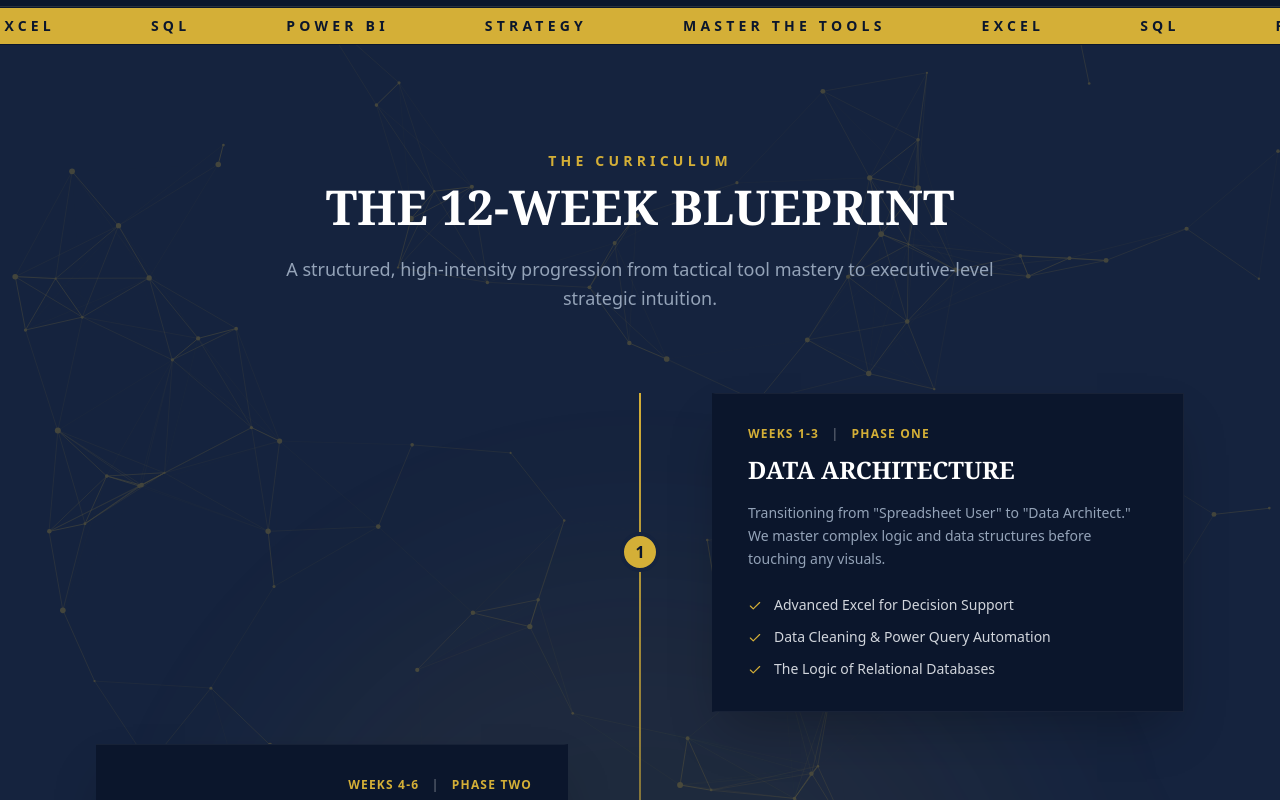
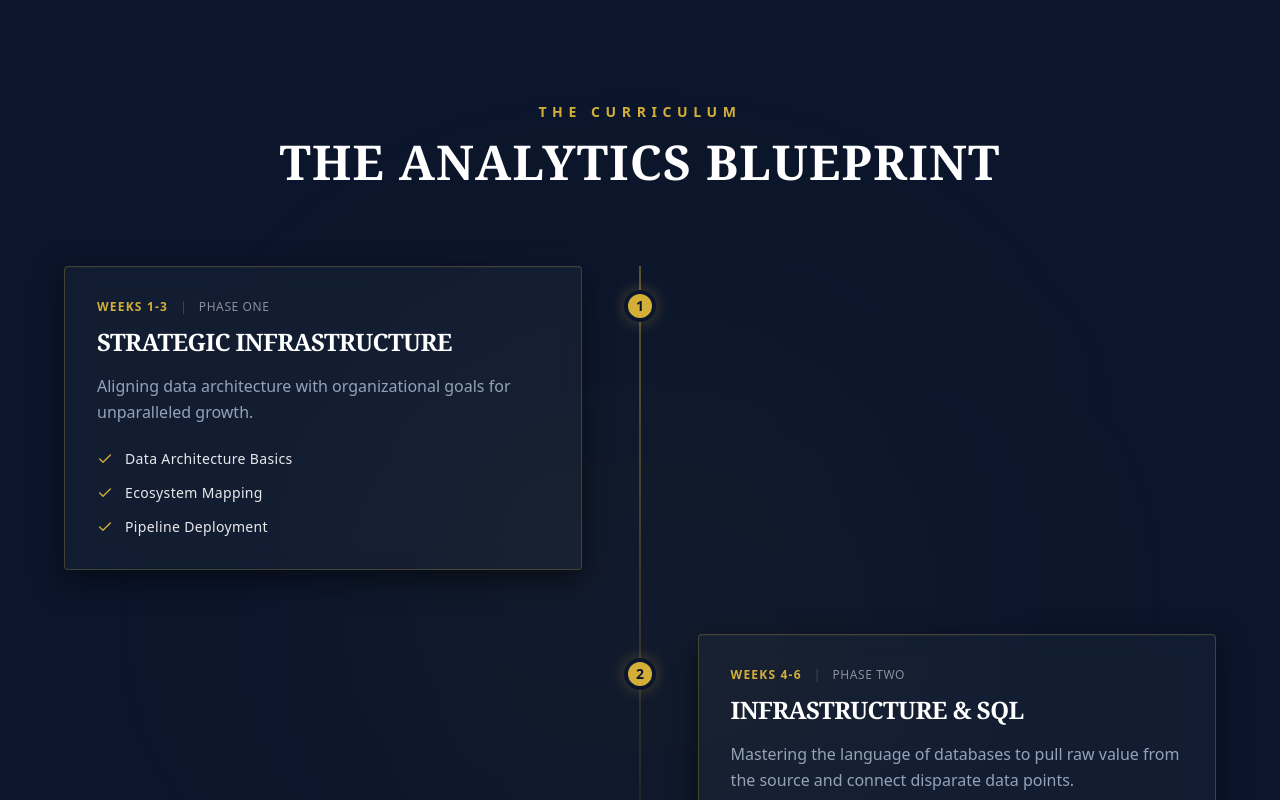
Before and after one commit to Reino-Limited/Reino-Website, a React (Vite) app: page / in a window 1280 px wide. Shown: the part 1500-2300 px from the top of the page. Built offline with nearby package versions, Linux system fonts and the light colour scheme.

Commit message:
Update Curriculum.tsx

```diff
--- a/src/components/Curriculum.tsx
+++ b/src/components/Curriculum.tsx
@@ -1,139 +1,142 @@
-import { Check, Flag } from 'lucide-react';
+import { Check } from 'lucide-react';
 import { motion } from 'motion/react';
-import Particles from './Particles';
 
-const curriculumPhases = [
+const curriculumData = [
   {
-    week: 'Weeks 1-3',
-    phase: 'Phase One',
-    title: 'Data Architecture',
-    description: 'Transitioning from "Spreadsheet User" to "Data Architect." We master complex logic and data structures before touching any visuals.',
-    items: [
-      'Advanced Excel for Decision Support',
-      'Data Cleaning & Power Query Automation',
-      'The Logic of Relational Databases'
-    ]
+    weeks: "Weeks 1-3",
+    phase: "Phase One",
+    title: "Strategic Infrastructure",
+    description: "Aligning data architecture with organizational goals for unparalleled growth.",
+    points: ["Data Architecture Basics", "Ecosystem Mapping", "Pipeline Deployment"]
   },
   {
-    week: 'Weeks 4-6',
-    phase: 'Phase Two',
-    title: 'Infrastructure & SQL',
-    description: 'Mastering the language of databases to pull raw value from the source and connect disparate data points.',
-    items: [
-      'SQL Foundations',
-      'Advanced Joins & Aggregations',
-      'Corporate Query Optimization'
-    ],
-    align: 'right'
+    weeks: "Weeks 4-6",
+    phase: "Phase Two",
+    title: "Infrastructure & SQL",
+    description: "Mastering the language of databases to pull raw value from the source and connect disparate data points.",
+    points: ["SQL Foundations", "Advanced Joins & Aggregations", "Corporate Query Optimization"]
   },
   {
-    week: 'Weeks 7-9',
-    phase: 'Phase Three',
-    title: 'Executive Visualization',
-    description: 'Power BI and the psychology of the "Boardroom View." We build cinematic dashboards that drive immediate action.',
-    items: [
-      'DAX Modeling & Complex KPIs',
-      'High-Fidelity UI/UX Dashboard Design',
-      'The "Decision Intelligence" Storytelling Framework'
-    ]
-  },
-  {
-    week: 'Weeks 10-12',
-    phase: 'Phase Four',
-    title: 'The "War Room"',
-    description: 'The culmination of the Master Trifecta. You will select a high-stakes business problem, solve it, and defend your logic.',
-    items: [
-      'Capstone Kickoff: Real-World Business Cases',
-      'The Iteration Loop (Live Strategy Defense)',
-      'The Grand Presentation & Portfolio Delivery'
-    ],
-    align: 'right',
-    icon: Flag
+    weeks: "Weeks 7-9",
+    phase: "Phase Three",
+    title: "Executive Visualization",
+    description: "Power BI and the psychology of data storytelling for executive presentation.",
+    points: ["Dashboard Wireframing", "DAX Executive Metrics", "The Boardroom Pitch"]
   }
 ];
 
 export default function Curriculum() {
   return (
-    <section id="curriculum" className="py-24 bg-reino-navy-light relative border-t border-reino-gold/10 z-20 overflow-hidden">
-      {/* Light Particle Background */}
-      <div className="absolute inset-0 opacity-30 pointer-events-none h-full w-full">
-        <Particles />
+    <section className="bg-reino-navy py-24 px-4 relative overflow-hidden">
+      {/* Premium Background Lighting Orb */}
+      <div className="absolute top-1/4 left-1/2 -translate-x-1/2 w-[500px] h-[500px] bg-reino-gold/5 blur-[150px] pointer-events-none rounded-full" />
+
+      <div className="max-w-4xl mx-auto text-center mb-20 relative z-10">
+        <span className="text-reino-gold text-sm font-bold tracking-[0.4em] uppercase mb-4 block">
+          The Curriculum
+        </span>
+        <h2 className="text-white text-3xl md:text-5xl font-serif font-semibold uppercase tracking-wide">
+          The Analytics Blueprint
+        </h2>
       </div>
 
-      {/* Marquee */}
-      <div className="absolute top-0 left-0 w-full bg-reino-gold py-2 overflow-hidden z-40 border-y border-reino-navy">
-        <div className="whitespace-nowrap animate-marquee flex items-center">
-          {[1, 2, 3].map((i) => (
-            <div key={i} className="flex items-center">
-              <span className="text-reino-navy font-extrabold text-sm uppercase tracking-[0.3em] mx-12">Master The Tools</span>
-              <span className="text-reino-navy font-extrabold text-sm uppercase tracking-[0.3em] mx-12">Excel</span>
-              <span className="text-reino-navy font-extrabold text-sm uppercase tracking-[0.3em] mx-12">SQL</span>
-              <span className="text-reino-navy font-extrabold text-sm uppercase tracking-[0.3em] mx-12">Power BI</span>
-              <span className="text-reino-navy font-extrabold text-sm uppercase tracking-[0.3em] mx-12">Strategy</span>
-            </div>
-          ))}
-        </div>
-      </div>
+      {/* MASTER CONTAINER: Left-timeline on mobile, Center-timeline with alternating boxes on desktop */}
+      <div className="max-w-6xl mx-auto relative pl-8 md:pl-0">
 
-      <div className="absolute top-1/2 left-1/2 transform -translate-x-1/2 -translate-y-1/2 w-[800px] h-[800px] bg-reino-gold/5 rounded-full blur-[100px] pointer-events-none" />
+        {/* Timeline Center-line (Desktop) / Left-line (Mobile) */}
+        <div className="absolute top-0 bottom-0 left-4 md:left-1/2 md:-translate-x-1/2 w-0.5 bg-gradient-to-b from-reino-gold/40 via-reino-gold/10 to-transparent" />
 
-      <div className="max-w-6xl mx-auto px-6 lg:px-8 relative z-10 pt-12">
-        <div className="text-center max-w-3xl mx-auto mb-20">
-          <h2 className="text-reino-gold text-sm font-extrabold tracking-[0.3em] uppercase mb-3 font-sans">The Curriculum</h2>
-          <h3 className="text-4xl md:text-5xl font-serif font-semibold text-white uppercase">The 12-week blueprint</h3>
-          <p className="text-reino-muted mt-6 text-lg leading-relaxed font-sans font-normal">
-            A structured, high-intensity progression from tactical tool mastery to executive-level strategic intuition.
-          </p>
-        </div>
+        <div className="space-y-16 relative z-10">
+          {curriculumData.map((item, index) => {
+            const isEven = index % 2 === 0;
 
-        <div className="relative space-y-8 before:absolute before:inset-0 before:ml-5 before:-translate-x-px md:before:mx-auto md:before:translate-x-0 before:h-full before:w-0.5 before:bg-gradient-to-b before:from-reino-gold before:via-reino-gold/30 before:to-transparent">
-          {curriculumPhases.map((phase, index) => (
-            <motion.div
-              key={phase.title}
-              initial={{ opacity: 0, y: 30 }}
-              whileInView={{ opacity: 1, y: 0 }}
-              transition={{ duration: 0.8 }}
-              viewport={{ once: true }}
-              className={`relative flex items-center justify-between group md:w-1/2 ${index % 2 === 0 ? 'md:ml-auto md:flex-row md:pl-0' : 'md:flex-row-reverse text-right md:pr-0'}`}
-            >
-              <div className={`flex items-center justify-center w-10 h-10 rounded-full border-4 border-reino-navy-light bg-reino-gold text-reino-navy font-bold shrink-0 z-10 relative ${index % 2 === 0 ? 'md:-translate-x-1/2' : 'md:translate-x-1/2'}`}>
-                {phase.icon ? <phase.icon size={16} /> : index + 1}
+            return (
+              <div key={index} className="flex flex-col md:flex-row md:justify-between items-stretch relative w-full">
+
+                {/* Timeline Node Point */}
+                <div className="absolute -left-8 md:left-1/2 md:-translate-x-1/2 top-6 w-8 h-8 rounded-full bg-reino-gold text-reino-navy flex items-center justify-center font-sans font-bold text-sm border-4 border-reino-navy shadow-[0_0_15px_rgba(212,175,55,0.3)] z-20">
+                  {index + 1}
+                </div>
+
+                {/* Left Side Content Container (Desktop Only - Empty for Odd entries) */}
+                <div className={`hidden md:block w-[45%] ${isEven ? 'opacity-100' : 'opacity-0 pointer-events-none'}`}>
+                  {isEven && <CurriculumCard item={item} />}
+                </div>
+
+                {/* Right Side Content Container (Desktop Only - Empty for Even entries) */}
+                <div className={`hidden md:block w-[45%] ${!isEven ? 'opacity-100' : 'opacity-0 pointer-events-none'}`}>
+                  {!isEven && <CurriculumCard item={item} />}
+                </div>
+
+                {/* Mobile View Content Container (Strictly forces uniform alignment on small screens) */}
+                <div className="block md:hidden w-full text-left">
+                  <CurriculumCard item={item} />
+                </div>
+
               </div>
-
-              <div className={`w-[calc(100%-4rem)] md:w-[calc(100%-4rem)] p-8 bg-reino-navy border border-white/5 transition-all duration-500 shadow-2xl relative overflow-hidden ${index % 2 === 0 ? 'md:ml-8' : 'md:mr-8'}
-                border-l-4 border-l-transparent group-hover:border-l-[8px] group-hover:border-l-reino-gold
-                ${index % 2 !== 0 ? 'md:border-l-0 md:group-hover:border-l-0 md:border-r-4 md:border-r-transparent md:group-hover:border-r-[8px] md:group-hover:border-r-reino-gold' : ''}
-                group-hover:border-reino-gold group-hover:shadow-[0_0_40px_rgba(212,175,55,0.15)]`}>
-
-                <p className="text-reino-gold text-xs font-extrabold tracking-widest uppercase mb-3 font-sans">
-                  {phase.week} <span className="text-white/30 mx-2">|</span> {phase.phase}
-                </p>
-                <h4 className="text-2xl font-serif font-semibold text-white mb-4 uppercase">{phase.title}</h4>
-                <p className="text-reino-muted text-sm leading-relaxed mb-6 font-sans font-normal">{phase.description}</p>
-                <ul className={`text-sm text-gray-300 space-y-3 font-sans font-normal ${index % 2 !== 0 ? 'md:flex md:flex-col md:items-end' : ''}`}>
-                  {phase.items.map((item) => (
-                    <li key={item} className={`flex items-start gap-3 ${index % 2 !== 0 ? 'md:flex-row-reverse' : ''}`}>
-                      <Check className="text-reino-gold mt-1 shrink-0" size={14} />
-                      <span className="">{item}</span>
-                    </li>
-                  ))}
-                </ul>
-              </div>
-            </motion.div>
-          ))}
-        </div>
-
-        <div className="mt-20 text-center">
-          <a
-            href="https://tally.so/r/ob0GkP"
-            target="_blank"
-            rel="noopener noreferrer"
-            className="inline-block px-10 py-4 border border-reino-gold bg-transparent text-reino-gold font-extrabold uppercase tracking-widest hover:bg-reino-gold hover:text-reino-navy transition-all duration-300 font-sans"
-          >
-            Secure Your Spot
-          </a>
+            );
+          })}
         </div>
       </div>
     </section>
   );
 }
+
+// STYLISH CARD COMPONENT WITH INTEGRATED MOBILE TAP & VIEWPORT TOUCH GLOW EFFECTS
+function CurriculumCard({ item }: { item: typeof curriculumData[0] }) {
+  return (
+    <motion.div
+      initial={{ opacity: 0, y: 30 }}
+      whileInView={{
+        opacity: 1,
+        y: 0,
+        borderColor: "rgba(212, 175, 55, 0.25)",
+        boxShadow: "0px 10px 30px rgba(0, 0, 0, 0.5), inset 0px 1px 1px rgba(255,255,255,0.05)"
+      }}
+      whileHover={{
+        scale: 1.02,
+        borderColor: "rgba(212, 175, 55, 0.6)",
+        boxShadow: "0px 15px 40px rgba(212, 175, 55, 0.15)"
+      }}
+      whileTap={{
+        scale: 0.98,
+        borderColor: "rgba(212, 175, 55, 0.8)",
+        backgroundColor: "rgba(255, 255, 255, 0.05)"
+      }}
+      transition={{ duration: 0.5, ease: "easeOut" }}
+      viewport={{ once: true, margin: "-50px" }}
+      className="bg-white/[0.03] p-6 sm:p-8 border border-white/10 backdrop-blur-md rounded-sm text-left h-full flex flex-col justify-between transition-colors duration-300 select-none"
+    >
+      <div className="text-left w-full">
+        <div className="flex items-center gap-3 mb-3 text-left justify-start">
+          <span className="text-reino-gold text-xs font-bold tracking-widest uppercase font-sans">
+            {item.weeks}
+          </span>
+          <span className="text-white/20 text-xs">|</span>
+          <span className="text-white/50 text-xs uppercase tracking-wider font-sans font-medium">
+            {item.phase}
+          </span>
+        </div>
+
+        {/* Fluid Responsive Typography: Scales dynamically down on mobile devices */}
+        <h3 className="text-white text-xl sm:text-2xl font-serif font-semibold mb-4 uppercase tracking-tight break-words leading-tight text-left w-full">
+          {item.title}
+        </h3>
+
+        <p className="text-reino-muted text-sm sm:text-base mb-6 font-sans font-normal leading-relaxed text-left w-full">
+          {item.description}
+        </p>
+      </div>
+
+      {/* STRICT LEFT ALIGNMENT SECURITY FOR CHECKLIST ITEMS */}
+      <ul className="space-y-3.5 text-left w-full block justify-start items-start">
+        {item.points.map((point, idx) => (
+          <li key={idx} className="flex items-start justify-start gap-3 text-white/90 text-xs sm:text-sm text-left w-full">
+            <Check className="text-reino-gold w-4 h-4 mt-0.5 shrink-0" size={16} />
+            <span className="font-sans font-normal text-left block w-full tracking-wide">{point}</span>
+          </li>
+        ))}
+      </ul>
+    </motion.div>
+  );
+}
```
